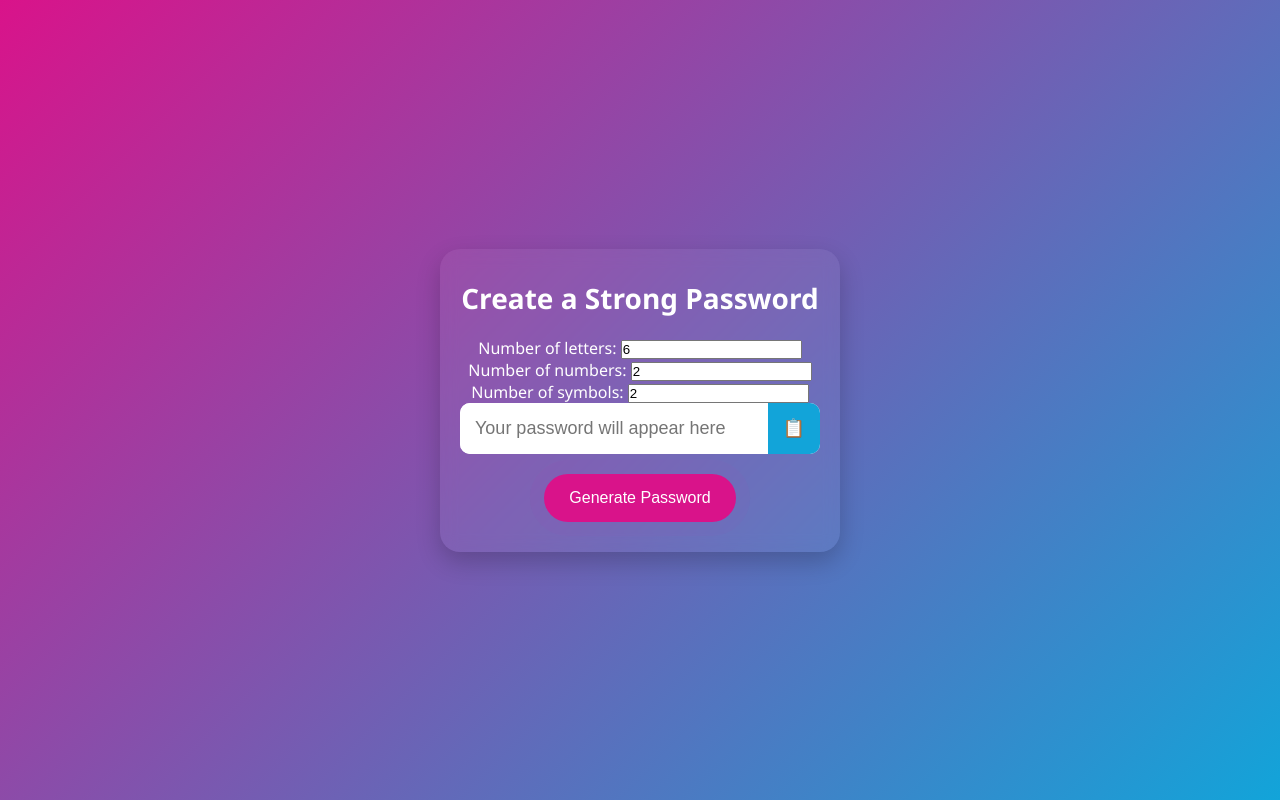
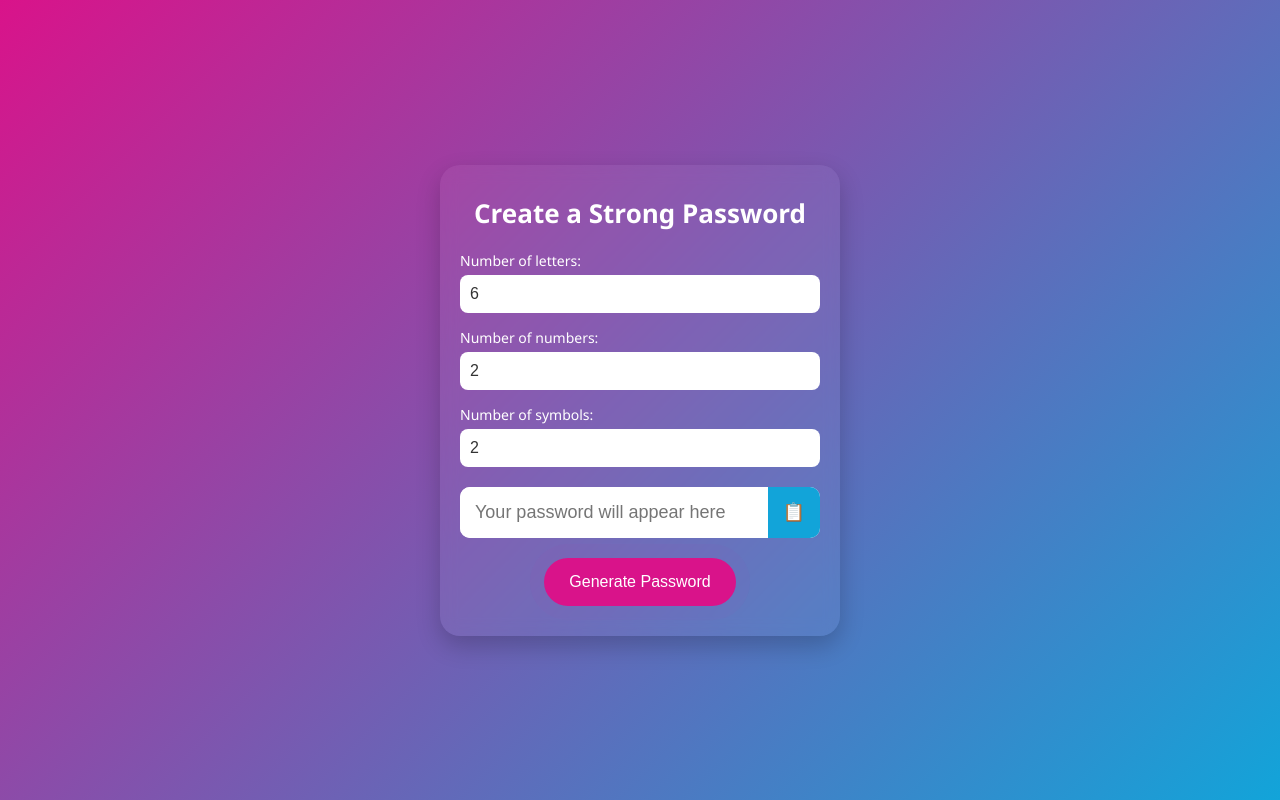
Before and after one commit to AravindMadasamy/Password_Generator, a plain HTML site: page index.html in a window 1280 px wide. Drawn offline with Linux system fonts and the light colour scheme.

Commit message:
Update style.css

```diff
--- a/style.css
+++ b/style.css
@@ -12,6 +12,7 @@ body {
   align-items: center;
   justify-content: center;
   color: white;
+  padding: 20px;
 }
 
 .container {
@@ -20,14 +21,34 @@ body {
   border-radius: 20px;
   box-shadow: 0 10px 25px rgba(0, 0, 0, 0.2);
   text-align: center;
-  width: 90%;
+  width: 100%;
   max-width: 400px;
   backdrop-filter: blur(8px);
 }
 
 h1 {
   margin-bottom: 20px;
-  font-size: 28px;
+  font-size: 26px;
+}
+
+.input-group {
+  margin-bottom: 15px;
+  text-align: left;
+}
+
+.input-group label {
+  display: block;
+  font-size: 14px;
+  margin-bottom: 5px;
+}
+
+.input-group input {
+  width: 100%;
+  padding: 10px;
+  border: none;
+  border-radius: 8px;
+  font-size: 16px;
+  color: #333;
 }
 
 .password-box {
@@ -36,7 +57,7 @@ h1 {
   background: white;
   border-radius: 10px;
   overflow: hidden;
-  margin-bottom: 20px;
+  margin: 20px 0;
 }
 
 #password {
```
